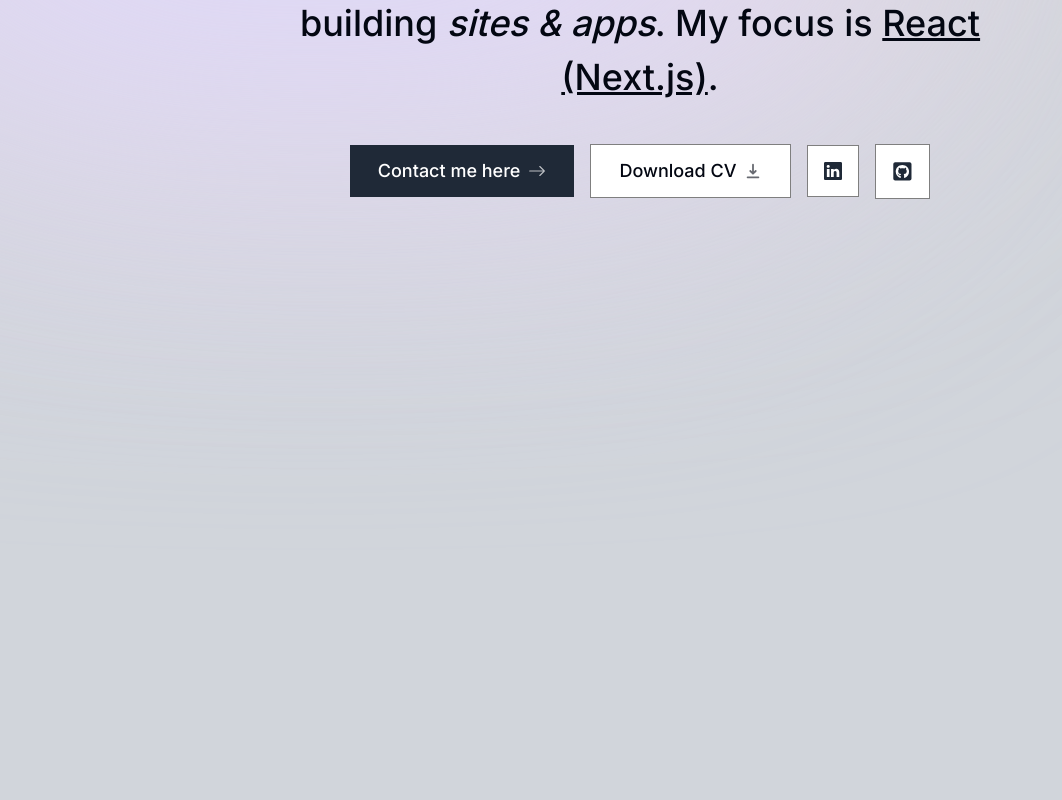
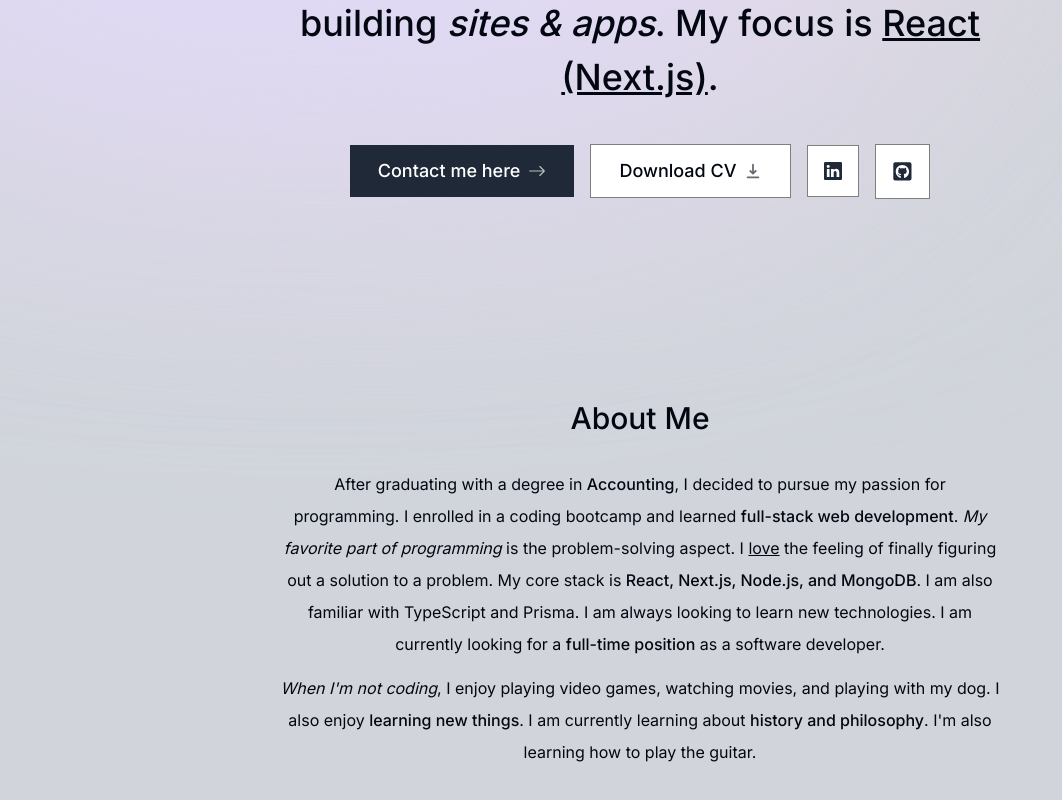
Before and after one commit to RONHEL235/portfolio-website, a Next.js app: page / in a window 1280 px wide. Shown: the part 356-1156 px from the top of the page, without its empty margins (0-1062 px from the left). Built offline with nearby package versions, Linux system fonts and the light colour scheme.

Commit message:
Created an about component that details further information about me.

```diff
--- a/app/page.tsx
+++ b/app/page.tsx
@@ -1,11 +1,14 @@
 import Intro from "@/components/intro"
+import About from "@/components/about"
 import SectionDivider from "@/components/section-divider"
+
 
 export default function Home() {
   return (
     <main className="flex flex-col items-center px-4">
       <Intro />
       <SectionDivider />
+      <About />
     </main>
   )
 }
--- /dev/null
+++ b/components/about.tsx
@@ -0,0 +1,36 @@
+"use client"
+
+import React from 'react'
+
+export default function About() {
+  return (
+    <section className="mb-28 max-w-[45rem] text-center leading-8 sm:mb-40">
+        <h2 className="text-3xl font-medium capitalize mb-8">About me</h2>
+        <p className="mb-3">
+        After graduating with a degree in{" "}
+        <span className="font-medium">Accounting</span>, I decided to pursue my
+        passion for programming. I enrolled in a coding bootcamp and learned{" "}
+        <span className="font-medium">full-stack web development</span>.{" "}
+        <span className="italic">My favorite part of programming</span> is the
+        problem-solving aspect. I <span className="underline">love</span> the
+        feeling of finally figuring out a solution to a problem. My core stack
+        is{" "}
+        <span className="font-medium">
+          React, Next.js, Node.js, and MongoDB
+        </span>
+        . I am also familiar with TypeScript and Prisma. I am always looking to
+        learn new technologies. I am currently looking for a{" "}
+        <span className="font-medium">full-time position</span> as a software
+        developer.
+        </p>
+        <p>
+        <span className="italic">When I'm not coding</span>, I enjoy playing
+        video games, watching movies, and playing with my dog. I also enjoy{" "}
+        <span className="font-medium">learning new things</span>. I am currently
+        learning about{" "}
+        <span className="font-medium">history and philosophy</span>. I'm also
+        learning how to play the guitar.
+        </p>
+    </section>
+  )
+}
--- a/components/intro.tsx
+++ b/components/intro.tsx
@@ -33,7 +33,7 @@
                     </motion.div>
                 </div>
             </div>
-            <motion.p className="mb-10 mt-4 px-4 text-2xl font-medium !leading-[1.5] sm:text-4xl"
+            <motion.h1 className="mb-10 mt-4 px-4 text-2xl font-medium !leading-[1.5] sm:text-4xl"
                 initial={{ opacity: 0, y: 100 }}
                 animate={{ opacity: 1, y: 0}}
             >
@@ -42,7 +42,7 @@
                 <span className="font-bold">1 year</span> of experience. I enjoy
                 building <span className="italic">sites & apps</span>. My focus is{" "}
                 <span className="underline">React (Next.js)</span>.
-            </motion.p>
+            </motion.h1>
             <motion.div className="flex flex-col sm:flex-row items-center justify-center gap-4 px-4 text-lg font-medium"
                 initial={{ opacity: 0, y: 100 }}
                 animate={{ opacity: 1, y: 0}}
```
